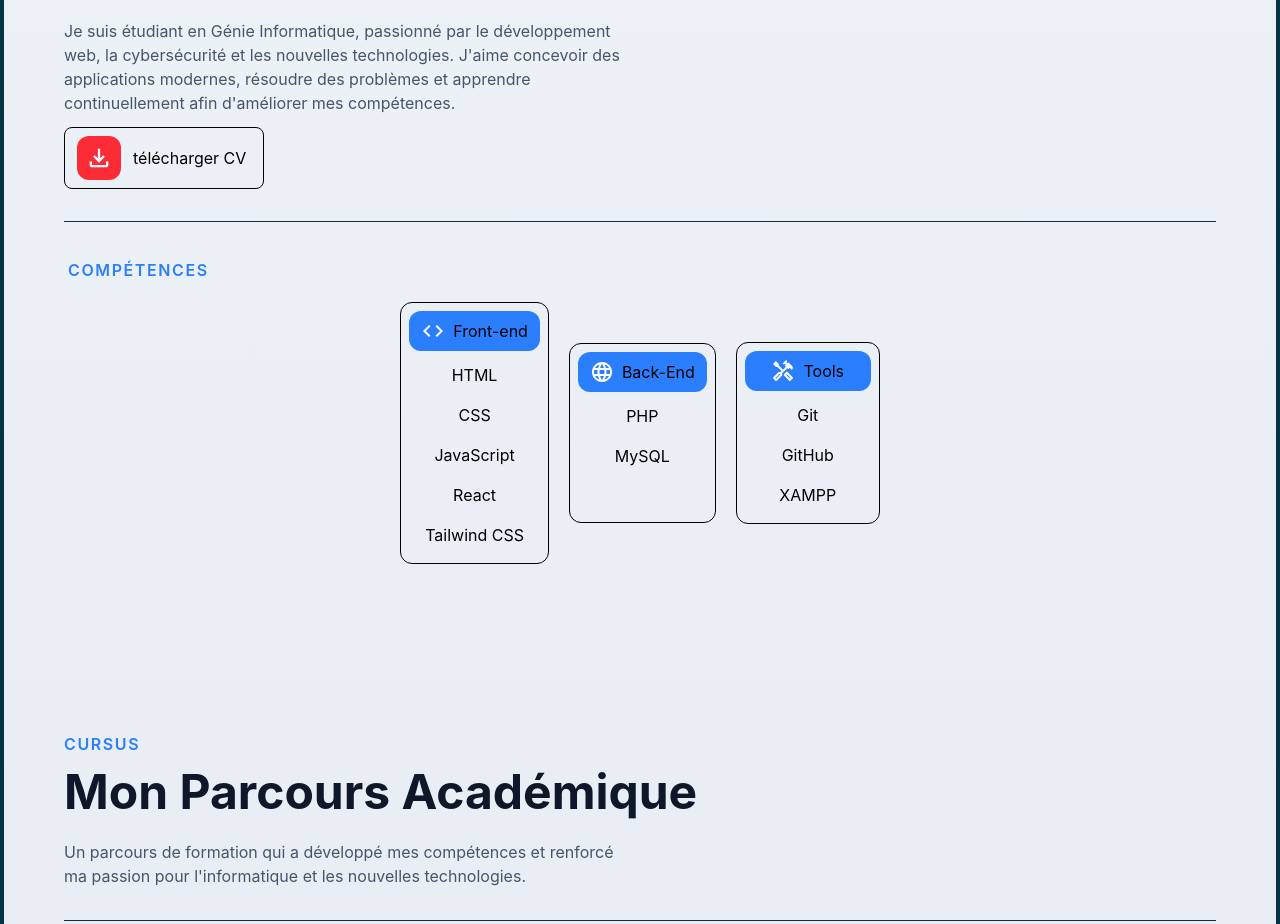
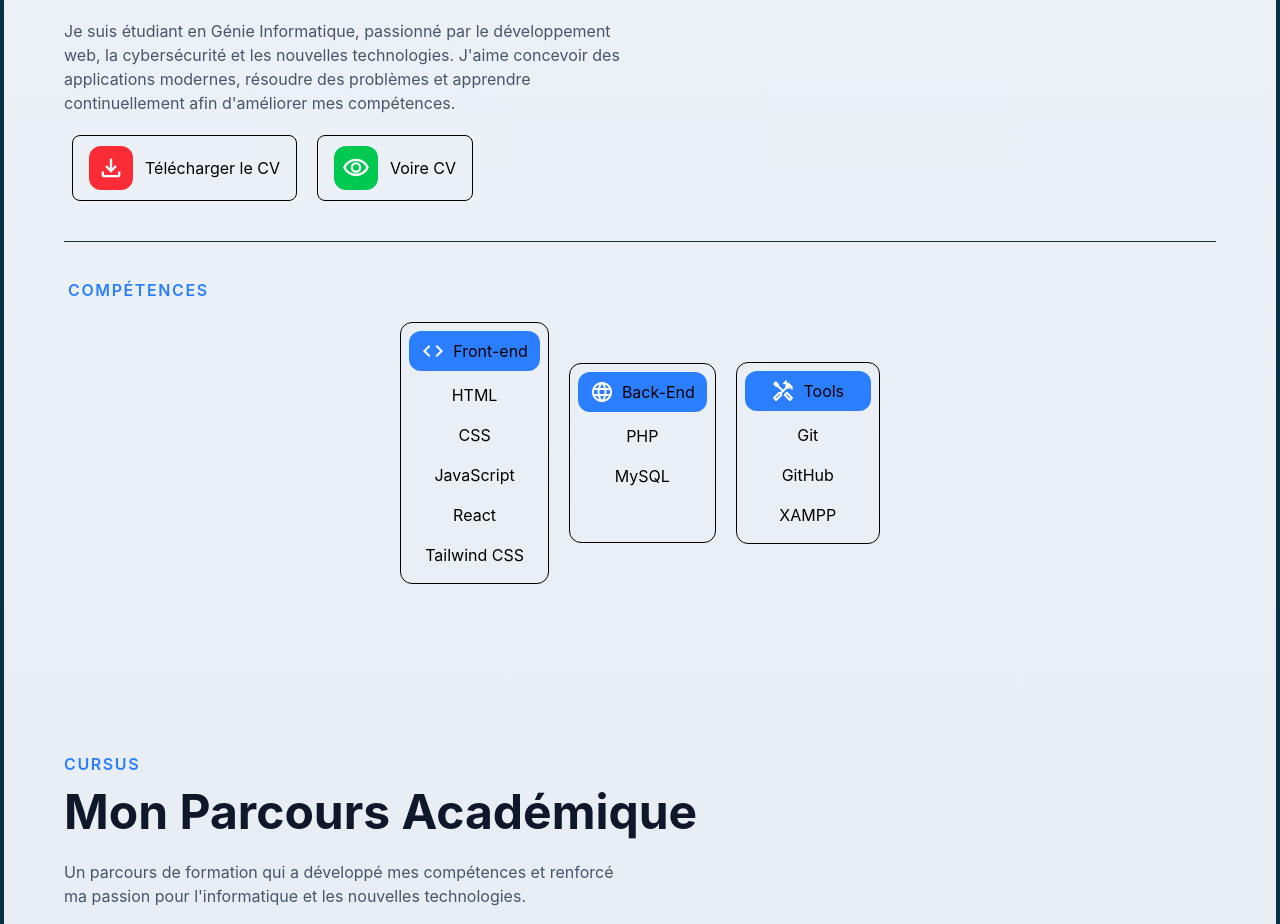
Before and after one commit to Rjeb-Anas/Portfolio--S, a React (Vite) app: page / in a window 1280 px wide. Shown: the part 1041-1965 px from the top of the page. Built offline with nearby package versions, Linux system fonts and the light colour scheme.

Commit message:
Update NAME

```diff
--- a/src/assets/index.jsx
+++ b/src/assets/index.jsx
@@ -15,6 +15,7 @@ import language from "./language.svg";
 import handyman from "./handyman.svg";
 import code from "./code.svg";
 import github from "./github.svg";
+import visibility from "./visibility.svg";
 export {
     arrowSvg,
     homeSvg,
@@ -33,4 +34,5 @@ export {
     handyman,
     code,
     github,
+    visibility,
 };
--- a/src/components/About.jsx
+++ b/src/components/About.jsx
@@ -6,7 +6,7 @@ import {
     download,
     language,
     handyman,
-
+    visibility,
 } from "../assets/index";
 
 const About = () => {
@@ -28,21 +28,70 @@ const About = () => {
                             Je suis étudiant en Génie Informatique, passionné par le développement web, la cybersécurité et les nouvelles technologies. J'aime concevoir des applications modernes,
                             résoudre des problèmes et apprendre continuellement afin d'améliorer mes compétences.
                         </p>
+                        <div className="p-2 w-full flex flex-row gap-5 text-[clamp(0.9rem,1.5vw,1rem)]">
                             <a
                                 data-animation="animate-visible-left"
                                 download
-                            href="/src/assets/CV_Anass_Rjeb.pdf"
-                            className="opacity-0 flex flex-row py-2 px-3 border items-center gap-3 w-50 rounded-lg hover:translate-y-1 transition-all"
+                                href="CV_Anass_Rjeb.pdf"
+                                className="
+                                opacity-0
+                                inline-flex items-center justify-center
+                                gap-2 sm:gap-3
+                                px-3 py-2 sm:px-4 sm:py-2.5
+                                border rounded-lg
+                                hover:-translate-y-1
+                                transition-all duration-300
+                                w-full sm:w-auto
+                            "
                             >
                                 <img
                                     src={download}
                                     alt="Home"
-                                className="size-11 bg-red-500 p-2 rounded-xl"
+                                    className="size-8
+                                    sm:size-10
+                                    md:size-11
+                                    bg-red-500
+                                    p-1.5
+                                    sm:p-2
+                                    rounded-xl
+                                    shrink-0"
                                 />
                                 <span className="h-full flex items-center justify-center">
-                                télécharger CV
+                                    Télécharger le CV
                                 </span>
                             </a>
+                            <a
+                                data-animation="animate-visible-left"
+                                target="_blank"
+                                href="CV_Anass_Rjeb.pdf"
+                                className="
+                                opacity-0
+                                inline-flex items-center justify-center
+                                gap-2 sm:gap-3
+                                px-3 py-2 sm:px-4 sm:py-2.5
+                                border rounded-lg
+                                hover:-translate-y-1
+                                transition-all duration-300
+                                w-full sm:w-auto
+                            "
+                            >
+                                <img
+                                    src={visibility}
+                                    alt="Home"
+                                    className="size-8
+                                    sm:size-10
+                                    md:size-11
+                                    bg-green-500
+                                    p-1.5
+                                    sm:p-2
+                                    rounded-xl
+                                    shrink-0"
+                                />
+                                <span className="h-full flex items-center justify-center">
+                                    Voire CV
+                                </span>
+                            </a>
+                        </div>
                     </div>
 
                     <hr className="border-slate-800" />
@@ -53,7 +102,7 @@ const About = () => {
 
                         <div className="w-full p-5 gap-5 flex flex-wrap items-center justify-center ">
 
-                            <div  data-animation="animate-visible-bottom"
+                            <div data-animation="animate-visible-bottom"
                                 className="border p-2 rounded-xl flex flex-col  gap-1 items-center opacity-0
                                min-w-36 text-[clamp(0.9rem,1.5vw,1rem)] min-h-45">
                                 <h2 className="py-2 px-3 flex items-center justify-center bg-blue-500 rounded-xl w-full ">
```
Also changed, not shown: src/assets/visibility.svg (added), 1 other file (tests, documents, lock files or other folders). Lines whose indentation alone changed are shown as unchanged.
